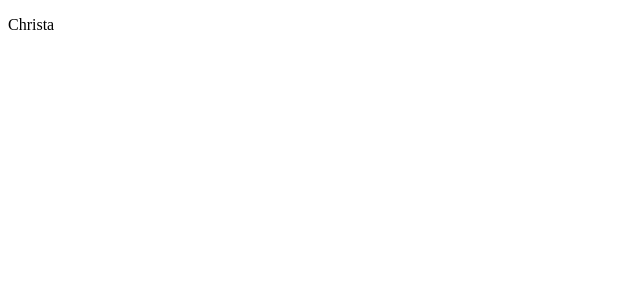
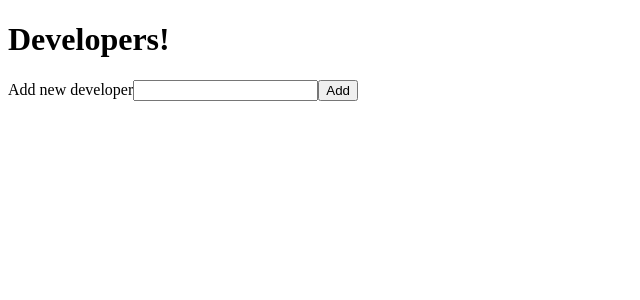
Before and after one commit to cavallaroc9/react-app, a React app: page /developers in a window 1280 px wide. Shown: the top 300 px of the page, without its empty margins (0-640 px from the left). Built offline with nearby package versions, Linux system fonts and the light colour scheme.

Commit message:
Adding developers functionality

```diff
--- a/package.json
+++ b/package.json
@@ -19,6 +19,7 @@
     "babel-preset-react": "^6.24.1",
     "babel-preset-react-hmre": "^1.1.1",
     "babel-preset-stage-0": "^6.24.1",
+    "prop-types": "^15.6.0",
     "react": "16.0.0",
     "react-dom": "^16.2.0",
     "react-router": "^4.2.0",
--- /dev/null
+++ b/src/components/AddItem.jsx
@@ -0,0 +1,32 @@
+import React, { Component } from 'react';
+import PropTypes from 'prop-types';
+
+class AddItem extends Component {
+  render = () => {
+    const { itemName, addItem } = this.props;
+    const onClickHandler = event => {
+      addItem(this.newItemInput.value);
+      this.newItemInput.value = '';
+    };
+
+    return (
+      <div>
+        <span>Add new {itemName}</span>
+        <input type="text" ref={ input => this.newItemInput = input }/>
+        <button onClick={onClickHandler}>Add</button>
+      </div>
+    );
+  }
+}
+
+AddItem.defaultProps = {
+  itemName: '',
+  addItem: () => {}
+};
+
+AddItem.PropTypes = {
+  itemName: PropTypes.string,
+  addItem: PropTypes.func
+};
+
+export default AddItem;
--- a/src/components/App.jsx
+++ b/src/components/App.jsx
@@ -20,6 +20,7 @@ class App extends Component {
       <div>
         <h1>{`Hello ${this.state.name} !!!`}</h1>
         <input onChange={this.changeName} type="text" />
+        <h2>List of Developers</h2>
       </div>
     );
   }
--- a/src/components/Developers.jsx
+++ b/src/components/Developers.jsx
@@ -1,9 +1,35 @@
-import React from 'react';
+import React, { Component } from 'react';
 
-const Developers = () => {
-  return (
-    <p>{'Christa'}</p>
-  );
-};
+import DisplayList from './DisplayList';
+import AddItem from './AddItem';
+
+class Developers extends Component {
+  constructor() {
+    super();
+    this.state = {
+      developerList: []
+    };
+  }
+
+  addDeveloper = newDeveloper => {
+    this.setState({
+      ...this.state,
+      developerList: [
+        ...this.state.developerList,
+        newDeveloper
+      ]
+    });
+  }
+
+  render = () => {
+    return (
+      <div>
+        <h1>Developers!</h1>
+        <DisplayList list={this.state.developerList} />
+        <AddItem itemName={'developer'} addItem={this.addDeveloper} />
+      </div>
+    );
+  }
+}
 
 export default Developers;
--- /dev/null
+++ b/src/components/DisplayList.jsx
@@ -0,0 +1,9 @@
+import React from 'react';
+
+const DisplayList = ({ list = [] }) => (
+  <ul>
+    {list.map((item, index) => <li key={`${item}${index}`}>{item}</li>)}
+  </ul>
+)
+
+export default DisplayList;
```
